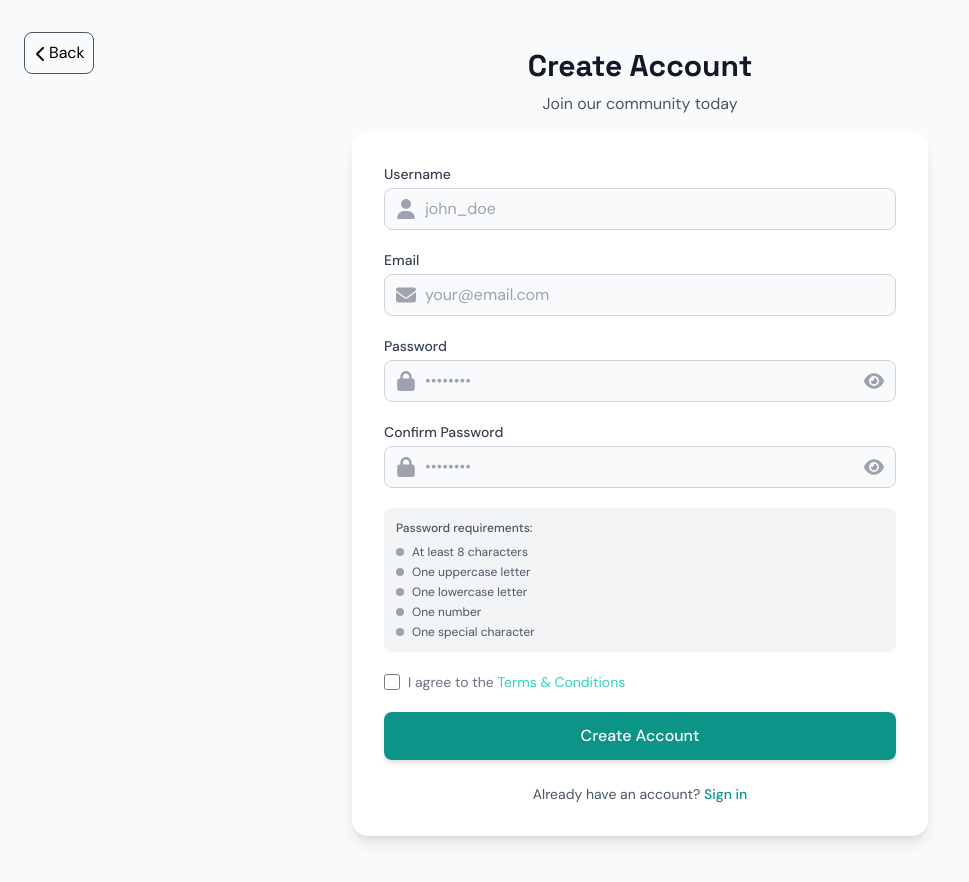
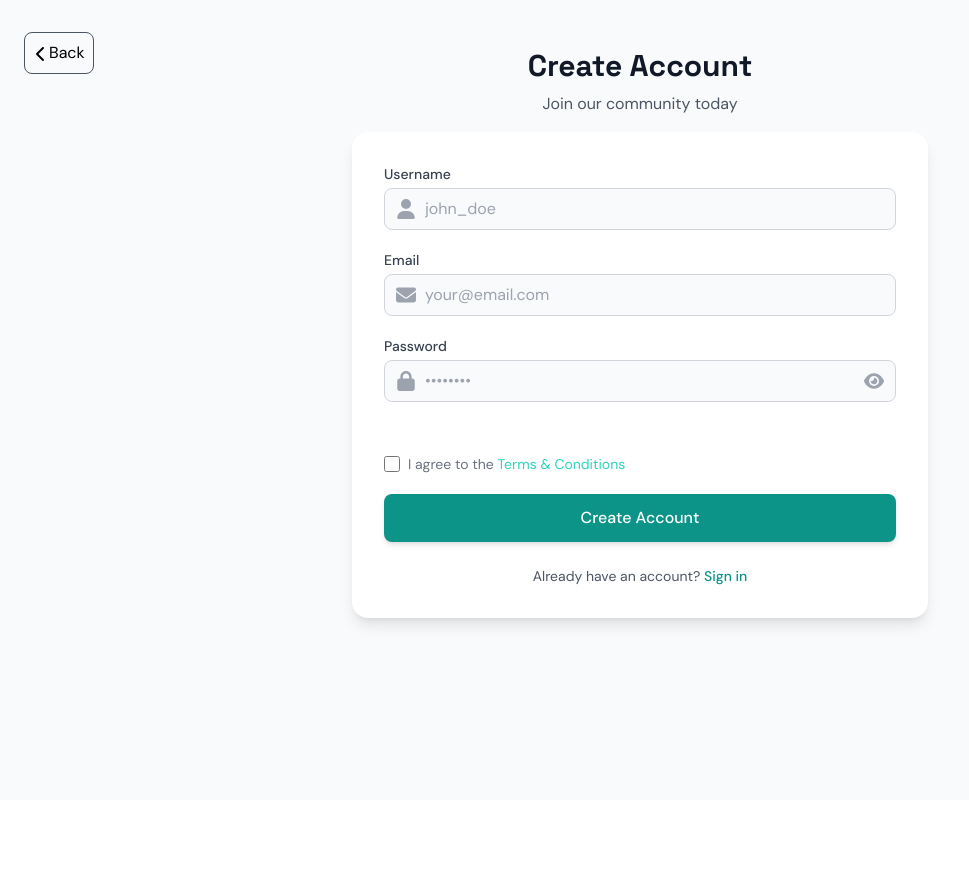
Before and after one commit to CodeGallantX/kitodetector-ai, a Next.js app: page /auth/signup in a window 1280 px wide. Shown: the whole page, without its empty margins (0-969 px from the left). After the commit the page ends 800 px from the top, so only its background shows below. Built offline with nearby package versions, Linux system fonts and the light colour scheme.

Commit message:
API integration

```diff
--- a/app/auth/login/page.jsx
+++ b/app/auth/login/page.jsx
@@ -7,6 +7,7 @@ import { useRouter } from "next/navigation";
 import { useTheme } from 'next-themes';
 import { ToastContainer, toast } from 'react-toastify';
 import 'react-toastify/dist/ReactToastify.css';
+import axios from 'axios';
 
 export default function LoginPage() {
   const { theme } = useTheme();
@@ -66,19 +67,13 @@ export default function LoginPage() {
     if (validateForm()) {
       setIsLoading(true);
       try {
-        const response = await fetch('/api/auth/login', {
-          method: 'POST',
+        const response = await axios.post('http://localhost:8000/api/auth/login', formData, {
           headers: {
             'Content-Type': 'application/json',
           },
-          body: JSON.stringify(formData),
         });
 
-        const data = await response.json();
-
-        if (!response.ok) {
-          throw new Error(data.message || 'Login failed');
-        }
+        const { data } = response;
 
         // Store user data and token
         localStorage.setItem('user', JSON.stringify(data.user));
@@ -102,7 +97,8 @@ export default function LoginPage() {
 
       } catch (error) {
         console.error('Login error:', error);
-        toast.error(error.message || 'Login failed. Please try again.', {
+        const errorMessage = error.response?.data?.message || 'Login failed. Please try again.';
+        toast.error(errorMessage, {
           position: "top-center",
           autoClose: 3000,
           hideProgressBar: false,
--- a/app/auth/signup/page.jsx
+++ b/app/auth/signup/page.jsx
@@ -16,21 +16,16 @@ export default function SignUpPage() {
     username: '',
     email: '',
     password: '',
-    confirmPassword: '',
   });
 
   const [errors, setErrors] = useState({
     username: '',
     email: '',
     password: '',
-    confirmPassword: '',
   });
 
-  const [showPasswords, setShowPasswords] = useState({
-    password: false,
-    confirmPassword: false,
-  });
-
+  const [showPassword, setShowPassword] = useState(false);
+  const [passwordFocused, setPasswordFocused] = useState(false);
   const [passwordValidations, setPasswordValidations] = useState({
     length: false,
     uppercase: false,
@@ -41,13 +36,6 @@ export default function SignUpPage() {
 
   const [acceptedTerms, setAcceptedTerms] = useState(false);
   const [isSubmitting, setIsSubmitting] = useState(false);
-
-  const togglePasswordVisibility = (field) => {
-    setShowPasswords((prev) => ({
-      ...prev,
-      [field]: !prev[field],
-    }));
-  };
 
   const validatePassword = (password) => {
     const validations = {
@@ -79,7 +67,6 @@ export default function SignUpPage() {
       username: '',
       email: '',
       password: '',
-      confirmPassword: '',
     };
 
     if (!formData.username.trim()) {
@@ -106,11 +93,6 @@ export default function SignUpPage() {
       valid = false;
     }
 
-    if (formData.password !== formData.confirmPassword) {
-      newErrors.confirmPassword = 'Passwords do not match';
-      valid = false;
-    }
-
     if (!acceptedTerms) {
       toast.error('You must accept the terms & conditions');
       valid = false;
@@ -127,7 +109,7 @@ export default function SignUpPage() {
 
     if (validateForm()) {
       try {
-        const response = await axios.post('/api/auth/signup', {
+        const response = await axios.post('http://localhost:8000/api/auth/signup', {
           username: formData.username,
           email: formData.email,
           password: formData.password
@@ -156,6 +138,27 @@ export default function SignUpPage() {
       setIsSubmitting(false);
     }
   };
+
+  // Password validation tags component
+  const PasswordValidationTags = () => (
+    <div className={`mt-2 flex flex-wrap gap-2 transition-opacity duration-200 ${passwordFocused ? 'opacity-100' : 'opacity-0'}`}>
+      <span className={`text-xs px-2 py-1 rounded-full ${passwordValidations.length ? 'bg-green-100 text-green-800 dark:bg-green-900 dark:text-green-200' : 'bg-red-100 text-red-800 dark:bg-red-900 dark:text-red-200'}`}>
+        {passwordValidations.length ? '✓' : '✗'} 8+ chars
+      </span>
+      <span className={`text-xs px-2 py-1 rounded-full ${passwordValidations.uppercase ? 'bg-green-100 text-green-800 dark:bg-green-900 dark:text-green-200' : 'bg-red-100 text-red-800 dark:bg-red-900 dark:text-red-200'}`}>
+        {passwordValidations.uppercase ? '✓' : '✗'} Uppercase
+      </span>
+      <span className={`text-xs px-2 py-1 rounded-full ${passwordValidations.lowercase ? 'bg-green-100 text-green-800 dark:bg-green-900 dark:text-green-200' : 'bg-red-100 text-red-800 dark:bg-red-900 dark:text-red-200'}`}>
+        {passwordValidations.lowercase ? '✓' : '✗'} Lowercase
+      </span>
+      <span className={`text-xs px-2 py-1 rounded-full ${passwordValidations.number ? 'bg-green-100 text-green-800 dark:bg-green-900 dark:text-green-200' : 'bg-red-100 text-red-800 dark:bg-red-900 dark:text-red-200'}`}>
+        {passwordValidations.number ? '✓' : '✗'} Number
+      </span>
+      <span className={`text-xs px-2 py-1 rounded-full ${passwordValidations.specialChar ? 'bg-green-100 text-green-800 dark:bg-green-900 dark:text-green-200' : 'bg-red-100 text-red-800 dark:bg-red-900 dark:text-red-200'}`}>
+        {passwordValidations.specialChar ? '✓' : '✗'} Special char
+      </span>
+    </div>
+  );
 
   return (
     <div className="relative min-h-screen bg-gray-50 dark:bg-gray-800 sm:dark:bg-gray-900 transition-colors duration-200">
@@ -268,10 +271,12 @@ export default function SignUpPage() {
                     <input
                       id="password"
                       name="password"
-                      type={showPasswords.password ? 'text' : 'password'}
+                      type={showPassword ? 'text' : 'password'}
                       autoComplete="new-password"
                       value={formData.password}
                       onChange={handleChange}
+                      onFocus={() => setPasswordFocused(true)}
+                      onBlur={() => setPasswordFocused(false)}
                       className={`block w-full pl-10 pr-10 py-2 rounded-lg border ${
                         errors.password
                           ? 'border-red-500'
@@ -281,10 +286,10 @@ export default function SignUpPage() {
                     />
                     <button
                       type="button"
-                      onClick={() => togglePasswordVisibility('password')}
+                      onClick={() => setShowPassword(!showPassword)}
                       className="absolute inset-y-0 right-0 pr-3 flex items-center text-gray-400 hover:text-gray-600 dark:hover:text-gray-300"
                     >
-                      {showPasswords.password ? (
+                      {showPassword ? (
                         <FaEyeSlash className="h-5 w-5" />
                       ) : (
                         <FaEye className="h-5 w-5" />
@@ -292,87 +297,12 @@ export default function SignUpPage() {
                     </button>
                   </div>
                 </fieldset>
+                <PasswordValidationTags />
                 {errors.password && (
                   <p className="mt-1 text-sm text-red-600 dark:text-red-400">
                     {errors.password}
                   </p>
                 )}
-              </div>
-
-              {/* Confirm Password Field */}
-              <div>
-                <label
-                  htmlFor="confirmPassword"
-                  className="block text-sm font-medium text-gray-700 dark:text-gray-300 mb-1"
-                >
-                  Confirm Password
-                </label>
-                <fieldset className="relative">
-                  <div className="relative">
-                    <div className="absolute inset-y-0 left-0 pl-3 flex items-center pointer-events-none">
-                      <FaLock className="h-5 w-5 text-gray-400" />
-                    </div>
-                    <input
-                      id="confirmPassword"
-                      name="confirmPassword"
-                      type={showPasswords.confirmPassword ? 'text' : 'password'}
-                      autoComplete="new-password"
-                      value={formData.confirmPassword}
-                      onChange={handleChange}
-                      className={`block w-full pl-10 pr-10 py-2 rounded-lg border ${
-                        errors.confirmPassword
-                          ? 'border-red-500'
-                          : 'border-gray-300 dark:border-gray-600'
-                      } bg-gray-50 dark:bg-gray-700 text-gray-900 dark:text-white placeholder-gray-400 dark:placeholder-gray-500 focus:outline-none focus:ring-2 focus:ring-teal-500 focus:border-transparent`}
-                      placeholder="••••••••"
-                    />
-                    <button
-                      type="button"
-                      onClick={() => togglePasswordVisibility('confirmPassword')}
-                      className="absolute inset-y-0 right-0 pr-3 flex items-center text-gray-400 hover:text-gray-600 dark:hover:text-gray-300"
-                    >
-                      {showPasswords.confirmPassword ? (
-                        <FaEyeSlash className="h-5 w-5" />
-                      ) : (
-                        <FaEye className="h-5 w-5" />
-                      )}
-                    </button>
-                  </div>
-                </fieldset>
-                {errors.confirmPassword && (
-                  <p className="mt-1 text-sm text-red-600 dark:text-red-400">
-                    {errors.confirmPassword}
-                  </p>
-                )}
-              </div>
-
-              {/* Password Requirements */}
-              <div className="p-3 bg-gray-100 dark:bg-gray-700 rounded-lg">
-                <p className="text-xs font-medium text-gray-600 dark:text-gray-300 mb-2">
-                  Password requirements:
-                </p>
-                <ul className="text-xs text-gray-600 dark:text-gray-400 space-y-1">
-                  <li className={`flex items-center ${passwordValidations.length ? 'text-green-600 dark:text-green-400' : ''}`}>
-                    <span className={`inline-block w-2 h-2 rounded-full mr-2 ${passwordValidations.length ? 'bg-green-500' : 'bg-gray-400'}`}></span>
-                    At least 8 characters
-                  </li>
-                  <li className={`flex items-center ${passwordValidations.uppercase ? 'text-green-600 dark:text-green-400' : ''}`}>
-                    <span className={`inline-block w-2 h-2 rounded-full mr-2 ${passwordValidations.uppercase ? 'bg-green-500' : 'bg-gray-400'}`}></span>
-                    One uppercase letter
-                  </li>
-                  <li className={`flex items-center ${passwordValidations.lowercase ? 'text-green-600 dark:text-green-400' : ''}`}>
-                    <span className={`inline-block w-2 h-2 rounded-full mr-2 ${passwordValidations.lowercase ? 'bg-green-500' : 'bg-gray-400'}`}></span>
-                    One lowercase letter
-                  </li>
-                  <li className={`flex items-center ${passwordValidations.number ? 'text-green-600 dark:text-green-400' : ''}`}>
-                    <span className={`inline-block w-2 h-2 rounded-full mr-2 ${passwordValidations.number ? 'bg-green-500' : 'bg-gray-400'}`}></span>
-                    One number
-                  </li>
-                  <li className={`flex items-center ${passwordValidations.specialChar ? 'text-green-600 dark:text-green-400' : ''}`}>
-                    <span className={`inline-block w-2 h-2 rounded-full mr-2 ${passwordValidations.specialChar ? 'bg-green-500' : 'bg-gray-400'}`}></span>
-                    One special character
-                  </li>
-                </ul>
               </div>
 
               {/* Terms & Conditions */}
```
